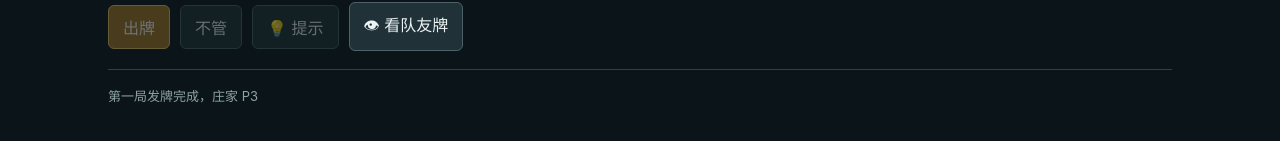
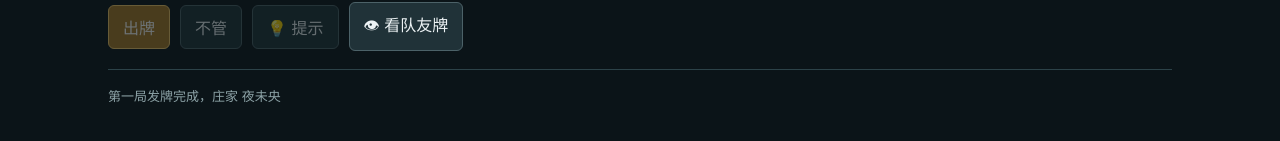
Before and after one commit to hongmoxian/378q, a React (Vite) app: page / in a window 1280 px wide. Shown: the part 965-1106 px from the top of the page. Built offline with nearby package versions, Linux system fonts and the light colour scheme.

Commit message:
feat: 出牌日志显示具体牌面与玩家昵称
- 引擎日志:出牌附上具体卡牌(如 "P1 出 BOMB_WITH_PAIR:♠3 ♥3 ♣3 ♦5")
- 显示层:P0~P3 替换为实际昵称(自己带"(你)"标记),牌型名翻译为中文
- 示例效果:"江晚吟 出 炸弹:♠3 ♥3 ♣3 ♦5"

```diff
--- a/src/engine/GameEngine.ts
+++ b/src/engine/GameEngine.ts
@@ -1,5 +1,5 @@
 import { buildFullDeck, buildPlayableDeck, shuffle } from "../rules/deck";
-import type { Card, PlayableRank, Team } from "../rules/cards";
+import { cardLabel, type Card, type PlayableRank, type Team } from "../rules/cards";
 import { classifyCombo, canBeat, canLead, getComboStake, type Combo } from "../rules/combo";
 import { scoreCards, transferScore } from "../rules/scoring";
 import type { GameState, PlayerState } from "./GameState";
@@ -165,7 +165,7 @@ export class GameEngine {
     this.state.lastSuccessfulSeat = seat;
     this.state.consecutivePasses = 0;
     this.state.lastPassSeat = null;
-    this.state.logs.push(`P${seat} 出 ${result.type}`);
+    this.state.logs.push(`P${seat} 出 ${result.type}:${result.cards.map(cardLabel).join(" ")}`);
     if (player.hand.length === 0) {
       this.state.phase = "HAND_FINISHED";
       this.state.handWinnerSeat = seat;
--- a/src/ui/GameTable.tsx
+++ b/src/ui/GameTable.tsx
@@ -221,6 +221,10 @@ export default function GameTable() {
   const restart = () => { engine.startNewMatch(); setSelected([]); setProfiles(randomProfiles()); refresh((value) => value + 1); };
   const toggleMute = () => { const next = !muted; setMuted(next); setMutedState(next); };
   const currentCards = state.currentCombo?.cards ?? [];
+  const comboName: Record<string, string> = { SINGLE: "单张", PAIR: "对子", BOMB_WITH_PAIR: "炸弹", HYDROGEN_BOMB: "氢弹", Q873_MIXED: "378Q", Q873_SUITED: "顺378Q" };
+  const formatLog = (log: string) => log
+    .replace(/P(\d)/g, (_, d: string) => { const seat = Number(d) as 0 | 1 | 2 | 3; const profile = profiles[seat]!; return profile.name + (seat === 0 ? "(你)" : ""); })
+    .replace(/\b(SINGLE|PAIR|BOMB_WITH_PAIR|HYDROGEN_BOMB|Q873_MIXED|Q873_SUITED)\b/g, (type) => comboName[type] ?? type);
   const settled = state.phase === "HAND_FINISHED" || state.phase === "MATCH_FINISHED";
   const redDelta = state.teamScores.RED - state.handStartScores.RED;
   const blueDelta = state.teamScores.BLUE - state.handStartScores.BLUE;
@@ -279,7 +283,7 @@ export default function GameTable() {
         </div>
         <div className="actions"><button className="primary" disabled={countdown !== null || state.currentTurn !== 0 || selected.length === 0 || state.phase !== "PLAYING"} onClick={playHuman}>出牌</button><button disabled={countdown !== null || state.currentTurn !== 0 || !state.currentCombo || state.phase !== "PLAYING"} onClick={passHuman}>不管</button><button disabled={countdown !== null || state.currentTurn !== 0 || state.phase !== "PLAYING"} onClick={showHint}>💡 提示</button><button className={peek ? "primary" : ""} onClick={() => setPeek((value) => !value)}>{peek ? "👁 收起队友牌" : "👁 看队友牌"}</button>{state.phase === "PLAYING" && state.handNumber > 1 && state.luckCardUses > 0 && state.currentCombo === null && state.comboOwnerSeat === null && state.consecutivePasses === 0 && <button onClick={useLuck}>🎴 手气卡 ×{state.luckCardUses}</button>}{state.phase === "HAND_FINISHED" && <button disabled={revealing} onClick={() => perform(() => engine.startNextHand())}>{revealing ? "亮牌中…" : "下一小局"}</button>}{state.phase === "MATCH_FINISHED" && <strong className="winner">大局结束：{state.winnerTeam === "RED" ? "红队" : "蓝队"}获胜</strong>}</div>
       </section>
-      <section className="logs">{state.logs.slice(-8).map((log, index) => <div key={`${index}-${log}`}>{log}</div>)}</section>
+      <section className="logs">{state.logs.slice(-8).map((log, index) => <div key={`${index}-${log}`}>{formatLog(log)}</div>)}</section>
     </main>
   );
 }
```
